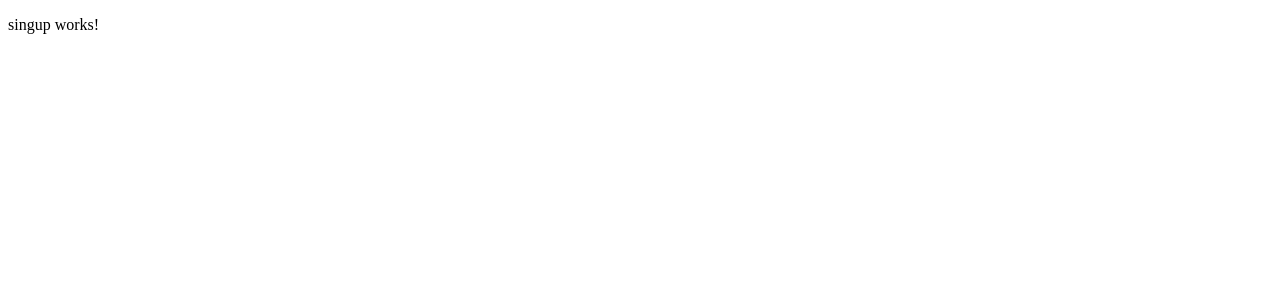
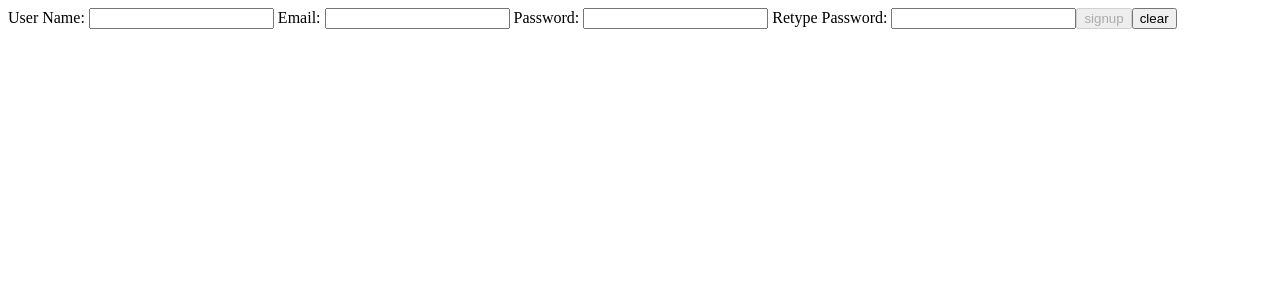
Before and after one commit to GowthamAnbu/best-examples, an Angular app: page /singup in a window 1280 px wide. Shown: the top 300 px of the page. Built offline with nearby package versions, Linux system fonts and the light colour scheme.

Commit message:
added signup form

```diff
--- a/src/app/auth/auth-routing.module.ts
+++ b/src/app/auth/auth-routing.module.ts
@@ -1,7 +1,7 @@
 import { NgModule } from '@angular/core';
 import { Routes, RouterModule } from '@angular/router';
 import { WrapLoginComponent } from './containers/wrap-login/wrap-login.component';
-import { SingupComponent } from './components/singup/singup.component';
+import { WrapSignupComponent } from './containers/wrap-signup/wrap-signup.component';
 
 const routes: Routes = [
   {
@@ -15,7 +15,7 @@ const routes: Routes = [
   },
   {
     path: 'singup',
-    component: SingupComponent,
+    component: WrapSignupComponent,
   },
   {
     path: '**',
--- a/src/app/auth/auth.module.ts
+++ b/src/app/auth/auth.module.ts
@@ -6,6 +6,7 @@ import { AuthRoutingModule } from './auth-routing.module';
 import { LoginComponent } from './components/login/login.component';
 import { WrapLoginComponent } from './containers/wrap-login/wrap-login.component';
 import { SingupComponent } from './components/singup/singup.component';
+import { WrapSignupComponent } from './containers/wrap-signup/wrap-signup.component';
 
 @NgModule({
   imports: [
@@ -14,6 +15,6 @@ import { SingupComponent } from './components/singup/singup.component';
     FormsModule,
     ReactiveFormsModule
   ],
-  declarations: [LoginComponent, WrapLoginComponent, SingupComponent]
+  declarations: [LoginComponent, WrapLoginComponent, SingupComponent, WrapSignupComponent]
 })
 export class AuthModule { }
--- a/src/app/auth/components/login/login.component.html
+++ b/src/app/auth/components/login/login.component.html
@@ -25,4 +25,4 @@
   <input type="submit" value="Login" [disabled]="!loginForm.valid">
 </form>
 
-<input type="button" value="signup" (click)="helper.goto(['singup'])">
+<input type="button" value="signup" (click)="helper.navigateTo(['singup'])">
--- a/src/app/auth/components/singup/singup.component.html
+++ b/src/app/auth/components/singup/singup.component.html
@@ -1,3 +1,43 @@
-<p>
-  singup works!
-</p>
+<form [formGroup]="singupForm" (submit)="singup()">
+
+  <label>
+    User Name:
+    <input type="text" [formControlName]="'username'">
+  </label>
+
+  <label>
+    Email:
+    <input type="text" [formControlName]="'email'">
+    <p *ngIf="singupForm.get('email').invalid && singupForm.get('email').touched">
+      <span *ngIf="singupForm.get('email').hasError('required')">
+        Email is required
+      </span>
+      <span *ngIf="singupForm.get('email').hasError('pattern')">
+        Please type a valid email address
+      </span>
+    </p>
+  </label>
+
+  <label>
+    Password:
+    <input type="password" [formControlName]="'password'">
+    <p *ngIf="singupForm.get('password').invalid && singupForm.get('password').touched">
+      <span *ngIf="singupForm.get('password').hasError('required')">
+        password is required
+      </span>
+    </p>
+  </label>
+
+  <label>
+    Retype Password:
+    <input type="password" [formControlName]="'retypePassword'">
+    <p *ngIf="singupForm.get('retypePassword').invalid && singupForm.get('retypePassword').touched">
+      <span *ngIf="singupForm.get('retypePassword').hasError('required')">
+        Retype Password is required
+      </span>
+    </p>
+  </label>
+
+  <input type="submit" value="signup" [disabled]="!singupForm.valid">
+  <button type="reset">clear</button>
+</form>
--- a/src/app/auth/components/singup/singup.component.ts
+++ b/src/app/auth/components/singup/singup.component.ts
@@ -1,15 +1,28 @@
-import { Component, OnInit } from '@angular/core';
+import { Component, OnInit, Input, Output, EventEmitter, ChangeDetectionStrategy } from '@angular/core';
+import { FormGroup } from '@angular/forms';
+import { User } from '../../models/user';
+import { HelperService } from '../../../utils/helper.service';
 
 @Component({
   selector: 'template-singup',
   templateUrl: './singup.component.html',
-  styleUrls: ['./singup.component.css']
+  styleUrls: ['./singup.component.css'],
+  changeDetection: ChangeDetectionStrategy.OnPush
 })
 export class SingupComponent implements OnInit {
 
-  constructor() { }
+  @Input() singupForm: FormGroup;
+  @Output() singupEmitter = new EventEmitter<User>();
+
+  constructor(public helper: HelperService) { }
 
   ngOnInit() {
   }
 
+  singup() {
+    if (this.singupForm.valid) {
+      this.singupEmitter.next(this.singupForm.value);
+    }
+  }
+
 }
--- a/src/app/auth/containers/wrap-login/wrap-login.component.ts
+++ b/src/app/auth/containers/wrap-login/wrap-login.component.ts
@@ -31,6 +31,7 @@ export class WrapLoginComponent implements OnInit {
 
   login(user: User) {
     console.log(user);
+    //* this.helper.navigateTo('(dashboard/home/landing) page');
     // TODO add action here which internally uses another action to redirect to the target page
   }
 }
--- /dev/null
+++ b/src/app/auth/containers/wrap-signup/wrap-signup.component.html
@@ -0,0 +1 @@
+<template-singup [singupForm]="singupForm" (singupEmitter)="singup($event)"></template-singup>
--- /dev/null
+++ b/src/app/auth/containers/wrap-signup/wrap-signup.component.ts
@@ -0,0 +1,29 @@
+import { Component, OnInit } from '@angular/core';
+import { FormGroup, FormControl, Validators } from '@angular/forms';
+import { HelperService } from '../../../utils/helper.service';
+
+@Component({
+  selector: 'template-wrap-signup',
+  templateUrl: './wrap-signup.component.html',
+  styleUrls: ['./wrap-signup.component.css']
+})
+export class WrapSignupComponent implements OnInit {
+
+  singupForm = new FormGroup({
+    username: new FormControl(''),
+    email: new FormControl('', [Validators.required, Validators.pattern(this.helper.emailRegex)]),
+    password: new FormControl('', Validators.required), // TODO add validator pattern and also do the same in template-singup
+    retypePassword: new FormControl('', Validators.required), // TODO add validator pattern and also do the same in template-singup
+  }, { updateOn: 'change'});
+
+  constructor(public helper: HelperService,) { }
+
+  ngOnInit() {
+  }
+
+  singup(values: any) {
+    console.log(values);
+    //* this.helper.navigateTo('(login/dashboard/home/landing) page');
+    // TODO add action here which internally uses another action to redirect to the target page
+  }
+}
--- a/src/app/utils/helper.service.ts
+++ b/src/app/utils/helper.service.ts
@@ -11,7 +11,7 @@ export class HelperService {
 
   constructor(private router: Router) { }
 
-  goto(commands: any[], extras?:NavigationExtras){
+  navigateTo(commands: any[], extras?:NavigationExtras){
     extras === undefined ?
       this.router.navigate(commands) :
       this.router.navigate(commands, extras);
```
Also changed, not shown: src/app/auth/containers/wrap-signup/wrap-signup.component.css (added), 1 other file (tests, documents, lock files or other folders).
